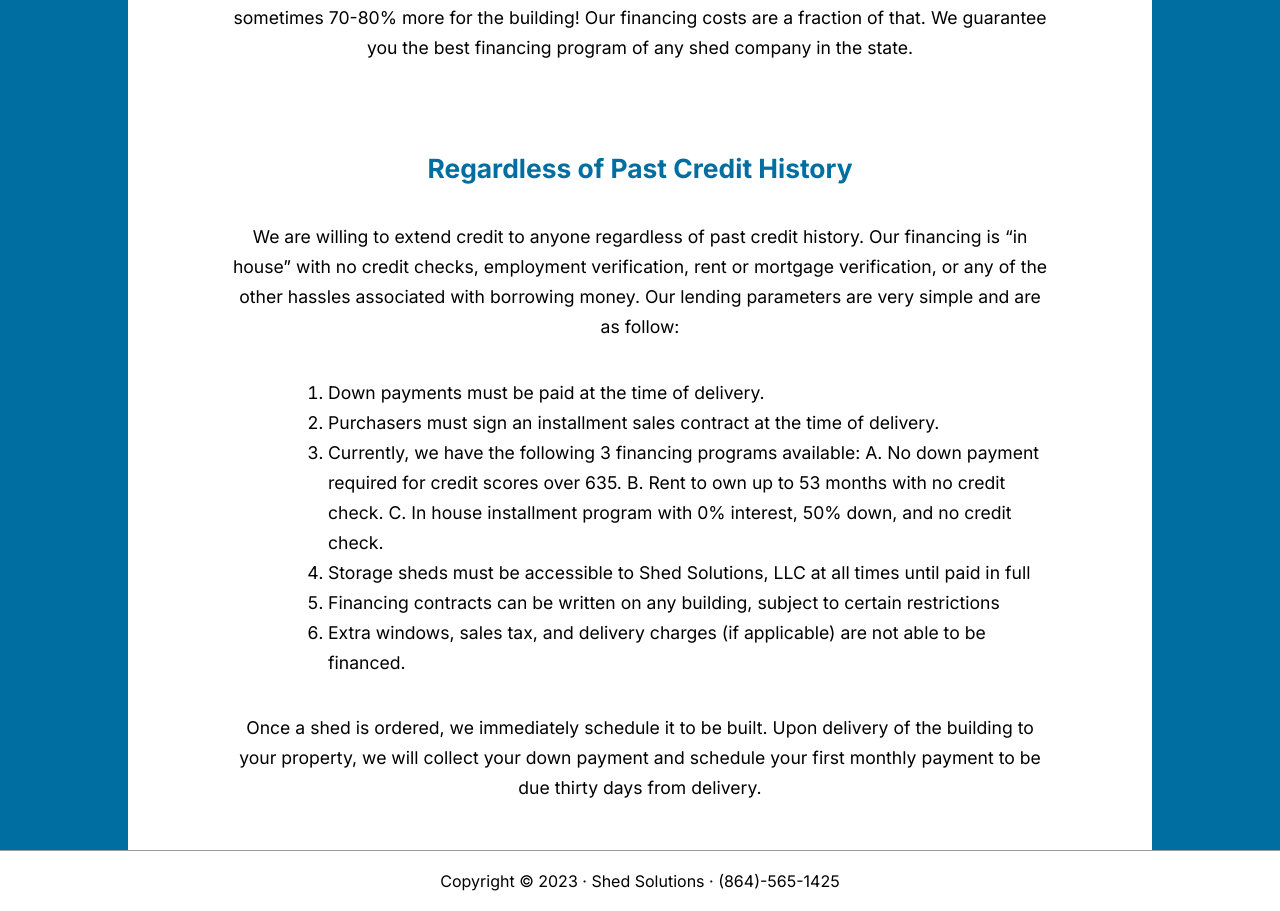
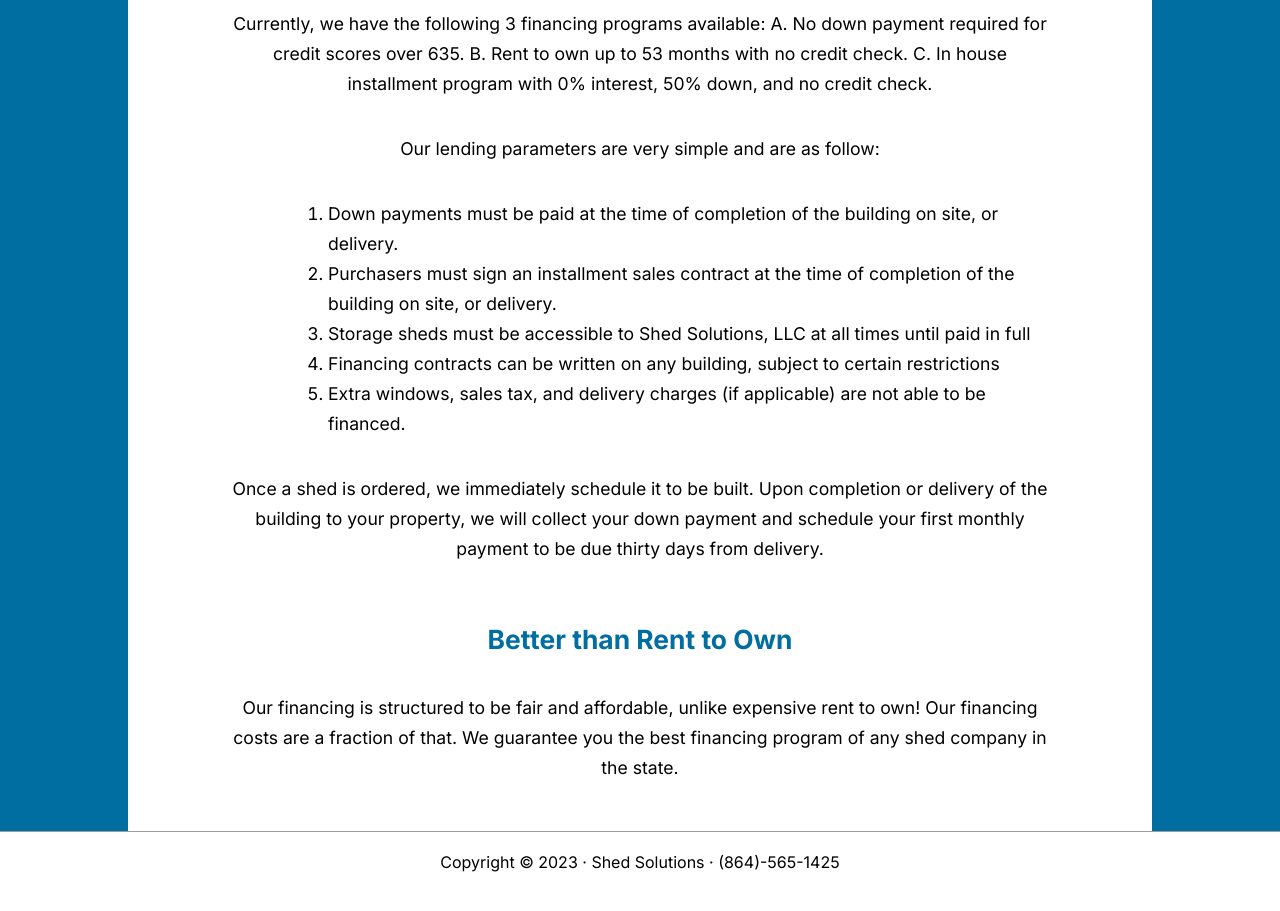
Before and after one commit to bjonzy/shedsolutionssc, a Next.js app: page /financing in a window 1280 px wide. Shown: the part 540-1451 px from the top of the page. Built offline with nearby package versions, Linux system fonts and the light colour scheme.

Commit message:
Financing tweaks

```diff
--- a/src/pages/about.js
+++ b/src/pages/about.js
@@ -16,7 +16,6 @@ export default function About(props) {
                     <div className="content-block">
                         <h2>Located in Beautiful South Corolina</h2>
 
-                        <span>203 S D St.</span>
                         <span>Easley, SC, 29640</span>
                         <span><strong>(864)-565-1425</strong></span>
 
--- a/src/pages/financing.js
+++ b/src/pages/financing.js
@@ -14,26 +14,29 @@ export default function Financing(props) {
                     </div>
 
                     <div className="content-block">
-                        <h2>Better than Rent to Own</h2>
-
-                        <p>Many of our competitors have finally figured out how to finance sheds in South Carolina.  We have been doing this for years. Our financing is structured to be fair and affordable, unlike the expensive rent to own contracts offered by other companies. Their rent to own contracts have you paying sometimes 70-80% more for the building! Our financing costs are a fraction of that.  We guarantee you the best financing program of any shed company in the state.</p>
-                    </div>
-
-                    <div className="content-block">
                         <h2>Regardless of Past Credit History</h2>
 
-                        <p>We are willing to extend credit to anyone regardless of past credit history. Our financing is “in house” with no credit checks, employment verification, rent or mortgage verification, or any of the other hassles associated with borrowing money. Our lending parameters are very simple and are as follow:</p>
+                        <p>We are willing to extend credit to anyone regardless of past credit history. Our financing is “in house” with no credit checks, employment verification, rent or mortgage verification, or any of the other hassles associated with borrowing money.</p>
+
+                        <p>Currently, we have the following 3 financing programs available:  A.  No down payment required for credit scores over 635.  B.  Rent to own up to 53 months with no credit check.  C.  In house installment program with 0% interest,  50% down, and no credit check.</p>
+
+                        <p>Our lending parameters are very simple and are as follow:</p>
 
                         <ol>
-                            <li>Down payments must be paid at the time of delivery.</li>
-                            <li>Purchasers must sign an installment sales contract at the time of delivery.</li>
-                            <li>Currently, we have the following 3 financing programs available:  A.  No down payment required for credit scores over 635.  B.  Rent to own up to 53 months with no credit check.  C.  In house installment program with 0% interest,  50% down, and no credit check.</li>
+                            <li>Down payments must be paid at the time of completion of the building on site, or delivery.</li>
+                            <li>Purchasers must sign an installment sales contract at the time of completion of the building on site, or delivery.</li>
                             <li>Storage sheds must be accessible to Shed Solutions, LLC at all times until paid in full</li>
                             <li>Financing contracts can be written on any building, subject to certain restrictions</li>
                             <li>Extra windows, sales tax, and delivery charges (if applicable) are not able to be financed.</li>
                         </ol>
 
-                        <p>Once a shed is ordered, we immediately schedule it to be built. Upon delivery of the building to your property, we will collect your down payment and schedule your first monthly payment to be due thirty days from delivery.</p>
+                        <p>Once a shed is ordered, we immediately schedule it to be built. Upon completion or delivery of the building to your property, we will collect your down payment and schedule your first monthly payment to be due thirty days from delivery.</p>
+                    </div>
+
+                    <div className="content-block">
+                        <h2>Better than Rent to Own</h2>
+
+                        <p>Our financing is structured to be fair and affordable, unlike expensive rent to own! Our financing costs are a fraction of that.  We guarantee you the best financing program of any shed company in the state.</p>
                         <br />
                     </div>
                 </div>
--- a/src/pages/index.js
+++ b/src/pages/index.js
@@ -30,7 +30,7 @@ export default function Home() {
                 <p>Shed Solutions will work with you to design and build exactly what you want. We build everything from tiny chicken coops to sheds, barns and small garages. If you can dream it, we can build it! Just pick the size, style, shingle color, windows, doors, etc. and we will get to building it.</p>
                 <h3>(864)-565-1425</h3>
                 <h1>Built On Site or FREE Delivery</h1>
-                <p>203 S D St. Easley, SC, 29640</p>
+                <p>Easley, SC, 29640</p>
               </div>
             </div>
         </div>
--- a/src/pages/pricing.js
+++ b/src/pages/pricing.js
@@ -143,8 +143,7 @@ export default function Pricing(props) {
                         <span>Rake/Gable Overhang: $200 (Per Gable End)</span>
                         <span>P/T Ramps: $150-$350</span>
                         <span>Steel “man” Door: $250 no glass, $325 w/glass</span>
-                        <br />
-                        <span>NEW!!: Aluminum ramp systems: $250 – $490 depending on length, width, and weight capacity.</span>
+                        <p>NEW!!: Aluminum ramp systems: $250 – $490 depending on length, width, and weight capacity.</p>
                     </div>
 
                     <div className="content-block">
--- a/src/styles/pricing.scss
+++ b/src/styles/pricing.scss
@@ -33,6 +33,7 @@
         }
 
         .carousel-wrapper {
+            margin: 30px 0px;
             gap: 15px;
 
             .carousel-top {
--- a/src/styles/variables.scss
+++ b/src/styles/variables.scss
@@ -17,7 +17,7 @@ $secondary-color: #999da0;
         font-size: 1.1rem;
         line-height: 30px;
         padding: 0px 100px;
-        gap: 50px;
+        gap: 20px;
 
         .content-block {
             align-items: center;
```
